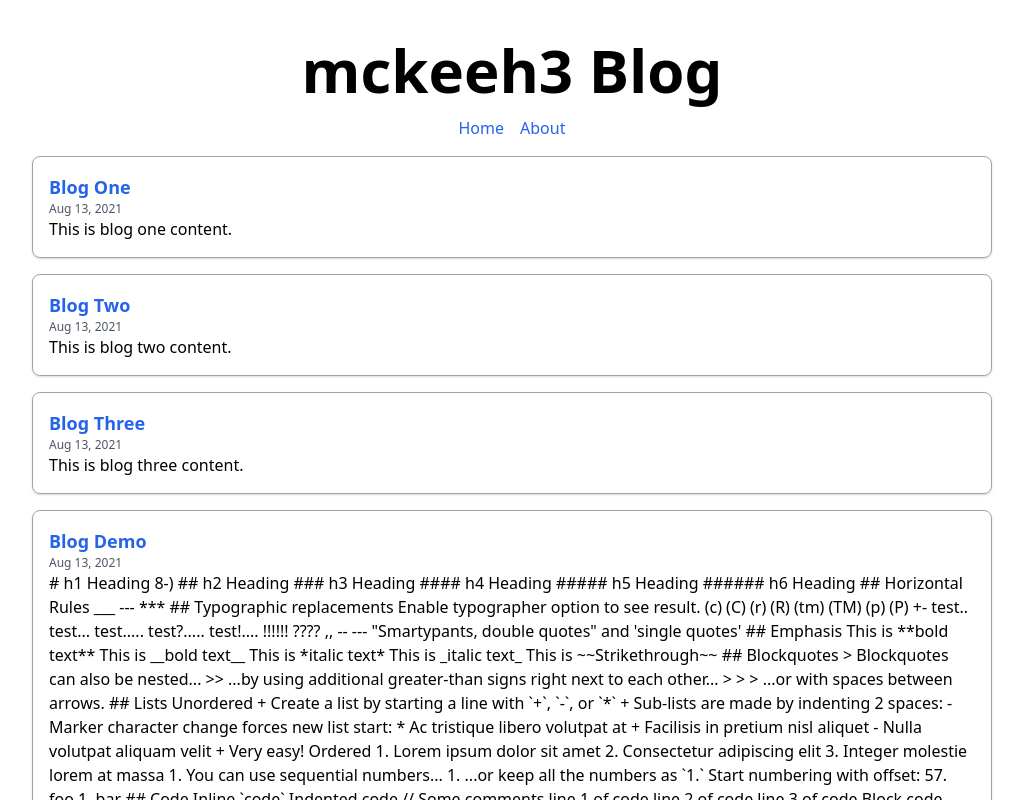
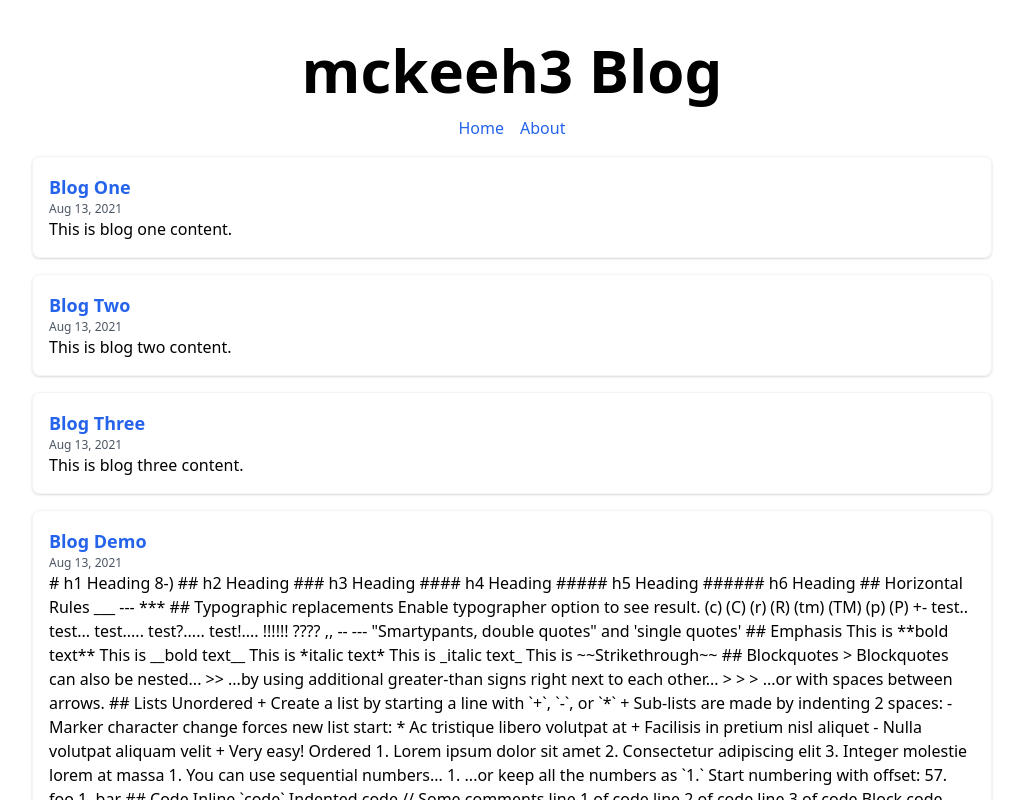
Before and after one commit to mckeeh3/mckeeh3-blog, a Next.js app: page / in a window 1280 px wide. Shown: the top 800 px of the page, without its empty margins (128-1151 px from the left). Built offline with nearby package versions, Linux system fonts and the light colour scheme; what @tailwindcss/typography would draw is missing.

Commit message:
add docs and cleanup

```diff
--- a/pages/blog/[slug].js
+++ b/pages/blog/[slug].js
@@ -18,7 +18,7 @@ export default function BlogPage({ title, date, content }) {
           <h2 className='text-3xl font-bold'>{title}</h2>
           <div className='text-gray-600 text-xs'>{format(parseISO(date), 'MMMM d, yyyy')}</div>
         </div>
-        <article className='prose'>
+        <article className='prose prose-xl max-w-none'>
           <MDXRemote {...content} />
         </article>
       </main>
--- a/pages/index.js
+++ b/pages/index.js
@@ -24,7 +24,7 @@ export default function Home({ posts }) {
 
 function ListBlogItem({ slug, title, date, content }) {
   return (
-    <div className='border border-gray-400 shadow hover:shadow-lg rounded-lg hover:border-gray-500 p-4 transition duration-500 ease-in'>
+    <div className='border border-gray-100 shadow hover:shadow-md rounded-lg hover:border-gray-200 p-4 transition duration-200 ease-in'>
       <div>
         <Link href={`/blog/${slug}`}>
           <a className='text-lg font-bold'>{title}</a>
```
Also changed, not shown: 1 other file (tests, documents, lock files or other folders).
